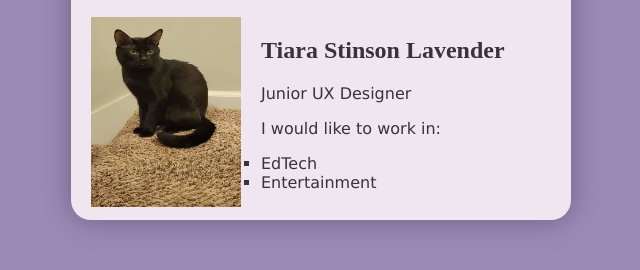
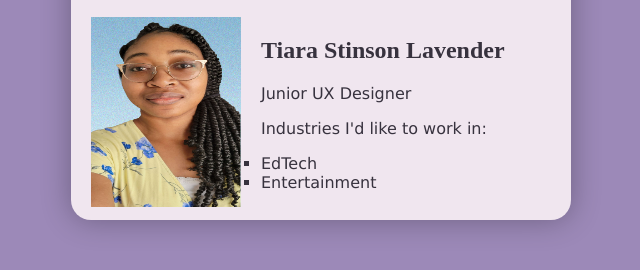
Before and after one commit to stinso65/3.5-lab-assignment, a plain HTML site: page index.html in a window 1280 px wide. Shown: the part 180-450 px from the top of the page, without its empty margins (319-959 px from the left). Drawn offline with Linux system fonts and the light colour scheme.

Commit message:
added headshot

```diff
--- a/index.html
+++ b/index.html
@@ -11,10 +11,10 @@
     <div class="card">
       <h1 id="company">SuperMegaCorp</h1>
         <div>
-          <img alt="A headshot of a black cat" src="teddy3.PNG" width="150" height="190" />
+          <img alt="A headshot of Tiara Stinson Lavender" src="1000007714_me.png" width="150" height="190" />
           <h2>Tiara Stinson Lavender</h2>
           <p>Junior UX Designer</p>
-          <p>I would like to work in:</p>
+          <p>Industries I'd like to work in:</p>
           <ul>
             <li>EdTech</li>
             <li>Entertainment</li>
```
Also changed, not shown: 1000007714_me.png (added).
